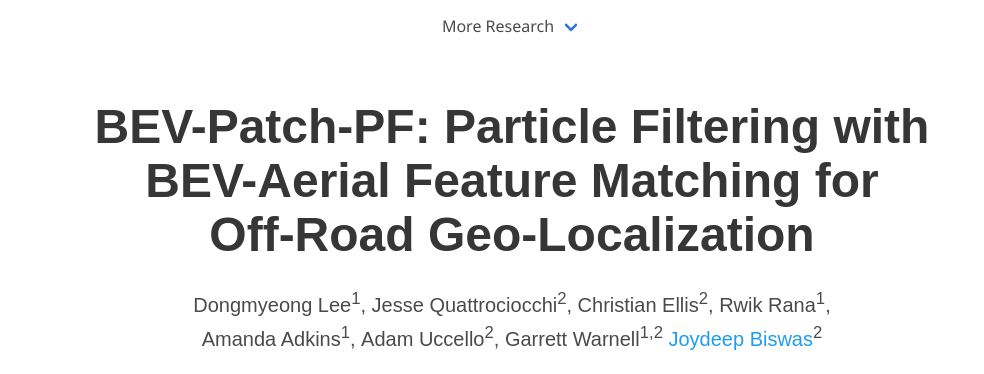
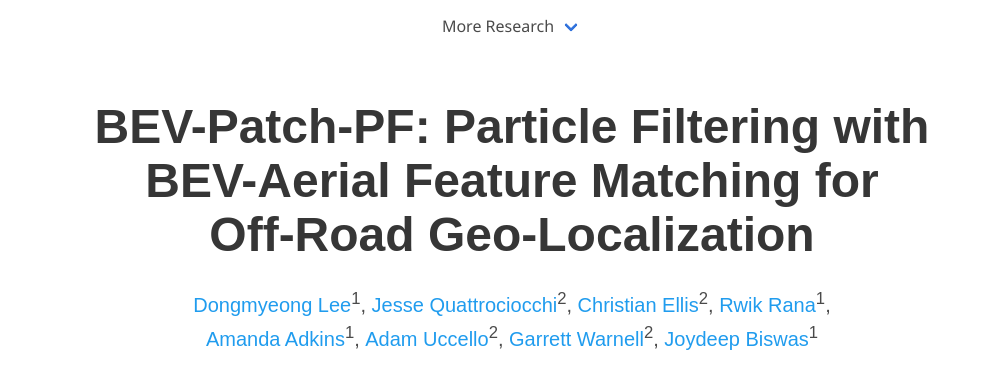
Before and after one commit to ut-amrl/bev-patch-pf, a plain HTML site: page index.html in a window 1280 px wide. Shown: the top 374 px of the page, without its empty margins (128-1112 px from the left). Drawn offline with nearby package versions, Linux system fonts and the light colour scheme; some icons are missing; a web font is replaced by a local one.

Commit message:
update author links

```diff
--- a/index.html
+++ b/index.html
@@ -68,30 +68,74 @@
           <div class="column has-text-centered">
             <h1 class="title is-1 publication-title">BEV-Patch-PF: Particle Filtering with<br>BEV-Aerial Feature
               Matching for<br>Off-Road Geo-Localization</h1>
-            <div class="is-size-5 publication-authors">
-              <span class="author-block">
-                Dongmyeong Lee<sup>1</sup>,</span>
-              <span class="author-block">
-                Jesse Quattrociocchi<sup>2</sup>,</span>
-              <span class="author-block">
-                Christian Ellis<sup>2</sup>,
-              </span>
-              <span class="author-block">
-                Rwik Rana<sup>1</sup>,
-              </span><br>
-              <span class="author-block">
-                Amanda Adkins<sup>1</sup>,
-              </span>
-              <span class="author-block">
-                Adam Uccello<sup>2</sup>,
-              </span>
-              <span class="author-block">
-                Garrett Warnell<sup>1,2</sup>
-              </span>
-              <span class="author-block">
-                <a href="https://www.joydeepb.com/">Joydeep Biswas</a><sup>2</sup>
-              </span>
-            </div>
+
+              <div class="is-size-5 publication-authors">
+                <span class="author-block"
+                  ><a
+                    href="https://scholar.google.com/citations?user=7RRF_yIAAAAJ&hl=en&oi=sra"
+                    target="_blank"
+                    rel="noopener noreferrer"
+                    >Dongmyeong Lee</a
+                  ><sup>1</sup>,</span
+                >
+                <span class="author-block"
+                  ><a
+                    href="https://scholar.google.com/citations?user=TAuc9bMAAAAJ&hl=en&oi=sra"
+                    target="_blank"
+                    rel="noopener noreferrer"
+                    >Jesse Quattrociocchi</a
+                  ><sup>2</sup>,</span
+                >
+                <span class="author-block"
+                  ><a
+                    href="https://scholar.google.com/citations?user=i3NvEfYAAAAJ&hl=en&oi=sra"
+                    target="_blank"
+                    rel="noopener noreferrer"
+                    >Christian Ellis</a
+                  ><sup>2</sup>,</span
+                >
+                <span class="author-block"
+                  ><a
+                    href="https://rwik2000.com/"
+                    target="_blank"
+                    rel="noopener noreferrer"
+                    >Rwik Rana</a
+                  ><sup>1</sup>,</span
+                >
+                <br />
+                <span class="author-block"
+                  ><a
+                    href="https://scholar.google.com/citations?user=mhvNKHIAAAAJ&hl=en"
+                    target="_blank"
+                    rel="noopener noreferrer"
+                    >Amanda Adkins</a
+                  ><sup>1</sup>,</span
+                >
+                <span class="author-block"
+                  ><a
+                    href="https://scholar.google.com/citations?user=L40BuTIAAAAJ&hl=en&oi=sra"
+                    target="_blank"
+                    rel="noopener noreferrer"
+                    >Adam Uccello</a
+                  ><sup>2</sup>,</span
+                >
+                <span class="author-block"
+                  ><a
+                    href="https://scholar.google.com/citations?user=Ndp8dmgAAAAJ&hl=en"
+                    target="_blank"
+                    rel="noopener noreferrer"
+                    >Garrett Warnell</a
+                  ><sup>2</sup>,</span
+                >
+                <span class="author-block"
+                  ><a
+                    href="https://www.joydeepb.com/"
+                    target="_blank"
+                    rel="noopener noreferrer"
+                    >Joydeep Biswas</a
+                  ><sup>1</sup></span
+                >
+              </div>
 
             <br>
             <div class="is-size-5 publication-authors">
```
